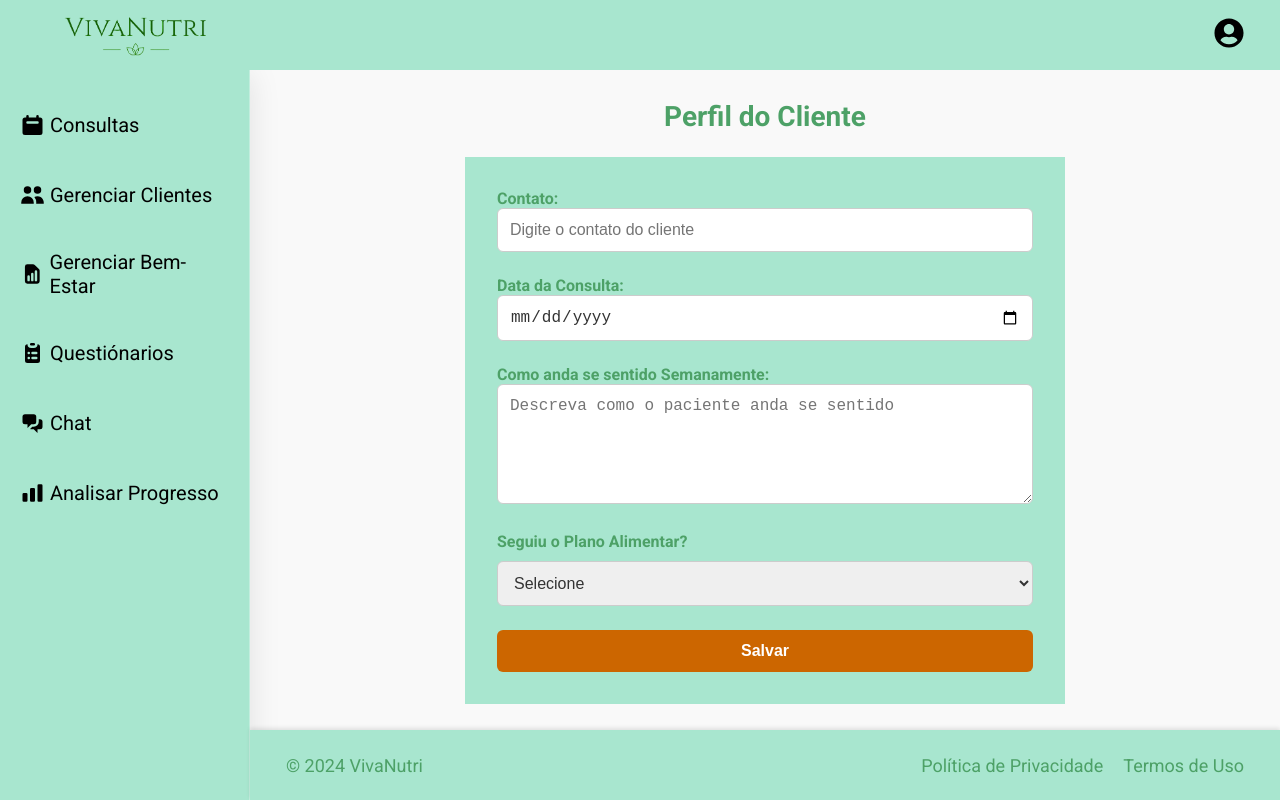
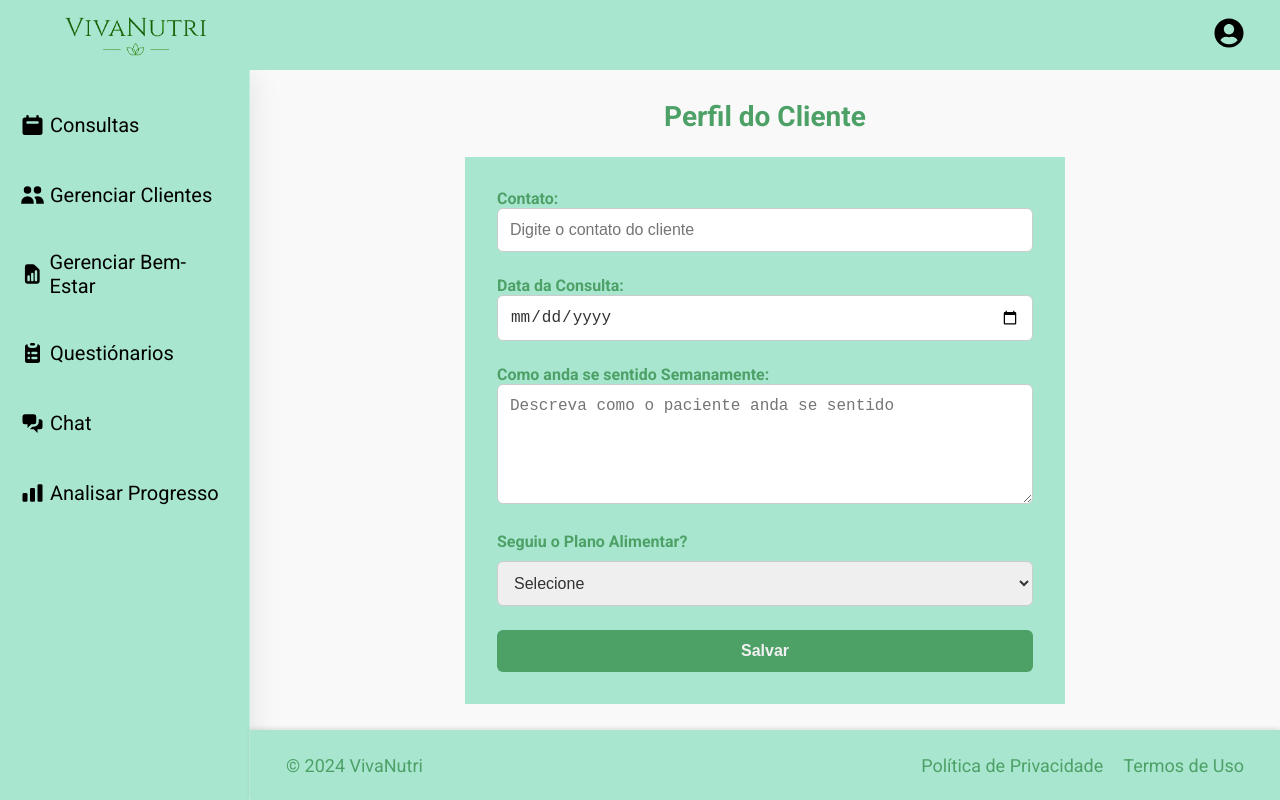
Before and after one commit to Raquel212/VivaNutri, a React (Vite) app: page /verPerfilPsico in a window 1280 px wide. Built offline with nearby package versions, Linux system fonts and the light colour scheme.

Commit message:
Atualização da Paleta de cores

```diff
--- a/src/pages/VerPerfilPsico/VerPerfilPsico.module.css
+++ b/src/pages/VerPerfilPsico/VerPerfilPsico.module.css
@@ -145,23 +145,23 @@
     transition: border-color 0.3s ease, box-shadow 0.3s ease;
   }
 
-  .perfilForm input[type="text"]:focus,
+  /* .perfilForm input[type="text"]:focus,
   .perfilForm input[type="number"]:focus,
   .perfilForm input[type="date"]:focus,
   .perfilForm select:focus,
   .perfilForm textarea:focus {
-    border-color: #cc6600;
-    box-shadow: 0px 0px 4px rgba(204, 102, 0, 0.5);
+    border-color: var(--terceary);
+    box-shadow: 0px 0px 4px var(--terceary);
   }
-
+   */
   .perfilForm textarea {
     resize: vertical;
     height: 120px;
   }
 
   .perfilForm button {
-    background-color: #cc6600;
-    color: #fff;
+    background-color: var(--terceary);
+    color: var(--logo);
     font-size: 1rem;
     font-weight: bold;
     cursor: pointer;
@@ -172,14 +172,15 @@
   }
 
   .perfilForm button:hover {
-    background-color: #a85200;
-    transform: scale(1.05);
+    background-color: var(--logo);
+    color: var(--terceary);
+    transition: 0.5s ease;
   }
 
-  .perfilForm button:active {
+  /* .perfilForm button:active {
     background-color: #a85200;
     transform: scale(1);
-  }
+  } */
 
   /* ------------------------------------------ Main */
 
```
